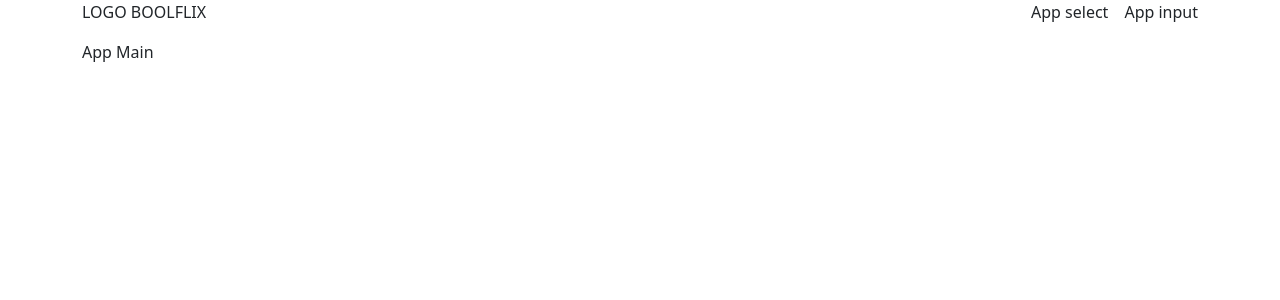
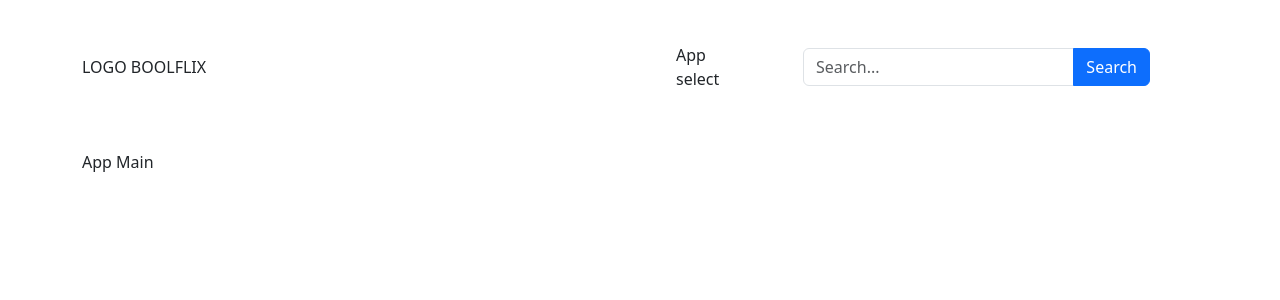
Before and after one commit to Tommicavo/vite-boolflix, a Vue app: page / in a window 1280 px wide. Shown: the top 300 px of the page. Built offline with nearby package versions, Linux system fonts and the light colour scheme.

Commit message:
find films from AppInput

```diff
--- a/src/App.vue
+++ b/src/App.vue
@@ -10,13 +10,13 @@ const urlData = {
 }
 
 import axios from 'axios';
+import { store } from './assets/data/store.js';
 import AppHeader from '@/components/header/AppHeader.vue';
 import AppMain from '@/components/main/AppMain.vue';
 
 export default {
   data() {
     return {
-      searchedText: ''
     }
   },
   components: {
@@ -26,10 +26,10 @@ export default {
   props: {},
   computed: {
     currentMovieUrl() {
-      return `${urlData.baseUri}${urlData.category.movie}?api_key=${urlData.apiKey}&query=${this.searchedText}`;
+      return `${urlData.baseUri}${urlData.category.movie}?api_key=${urlData.apiKey}&query=${store.searchedText}`;
     },
     currentTvUrl() {
-      return `${urlData.baseUri}${urlData.category.tv}?api_key=${urlData.apiKey}&query=${this.searchedText}`;
+      return `${urlData.baseUri}${urlData.category.tv}?api_key=${urlData.apiKey}&query=${store.searchedText}`;
     }
   },
   methods: {
@@ -52,7 +52,7 @@ export default {
 </script>
 
 <template>
-  <AppHeader/>
+  <AppHeader @submit-input="findFilms"/>
   <AppMain/>
 </template>
 
--- a/src/assets/data/store.js
+++ b/src/assets/data/store.js
@@ -1,4 +1,5 @@
 import { reactive } from 'vue';
 
 export const store = reactive({
+    searchedText: ''
 });
--- a/src/components/generics/AppInput.vue
+++ b/src/components/generics/AppInput.vue
@@ -1,24 +1,32 @@
 <script>
+
+import { store } from '@/assets/data/store.js';
 
 export default {
   data() {
-    return {}
+    return {
+      store
+    }
   },
   components: {},
   props: {},
   computed: {},
-  methods: {}
+  methods: {
+    submitInput() {
+      this.$emit('submit-input');
+    }
+  },
+  emits: ['submit-input']
 }
 </script>
 
 <template>
-  <div>App input</div>
-  <!-- <div class="container input-group p-5">
+  <div class="container input-group p-5">
     <input type="text" class="form-control" placeholder="Search..."
-    v-model="searchedText">
+    v-model="store.searchedText">
     <button class="btn btn-primary" type="button"
-    @click="findFilms()">Search</button>
-  </div> -->
+    @click="submitInput">Search</button>
+  </div>
 </template>
 
 <style lang="scss" scoped>
--- a/src/components/header/AppHeader.vue
+++ b/src/components/header/AppHeader.vue
@@ -13,7 +13,12 @@ export default {
   },
   props: {},
   computed: {},
-  methods: {}
+  methods: {
+    submitInput() {
+      this.$emit('submit-input');
+    }
+  },
+  emits: ['submit-input']
 }
 </script>
 
@@ -25,7 +30,7 @@ export default {
       </div>
       <div class="headerNav d-flex align-items-center gap-3">
         <AppSelect/>
-        <AppInput/>
+        <AppInput @submit-input="submitInput"/>
       </div>
     </div>
   </header>
```
